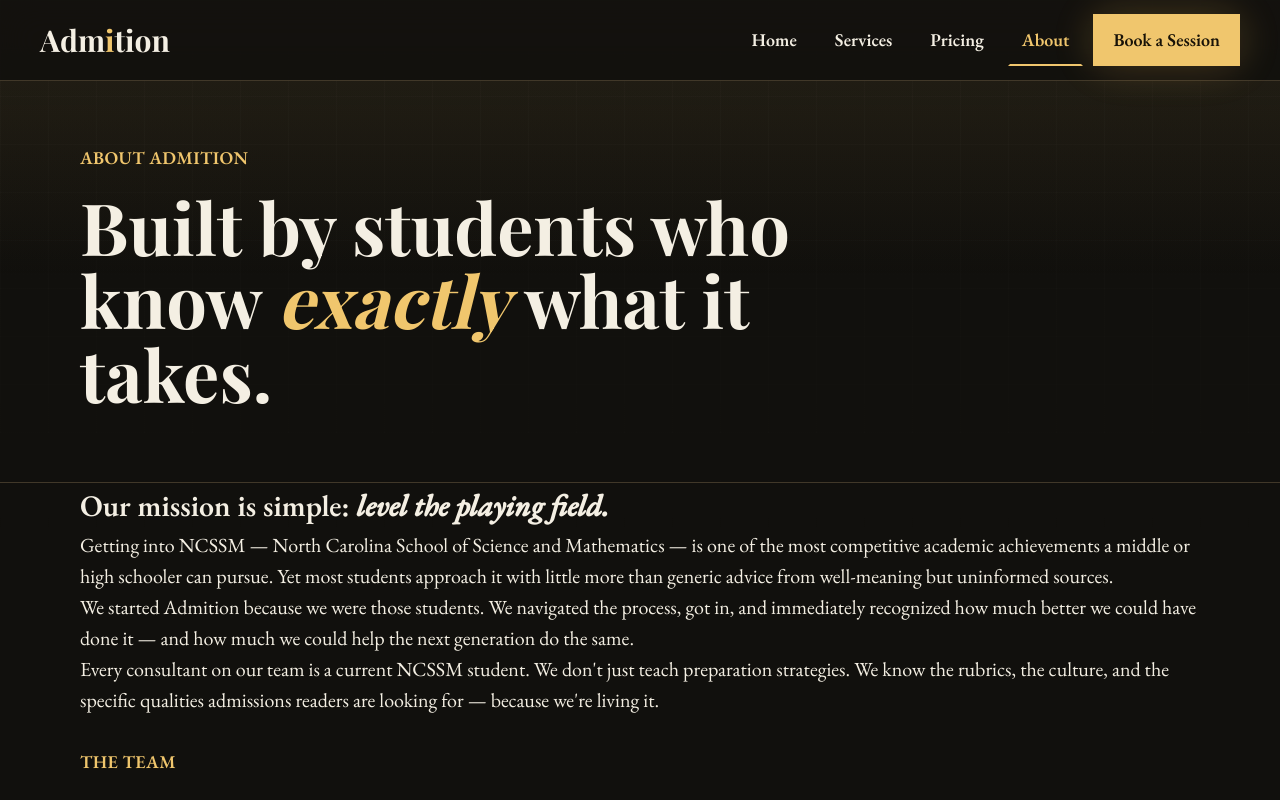
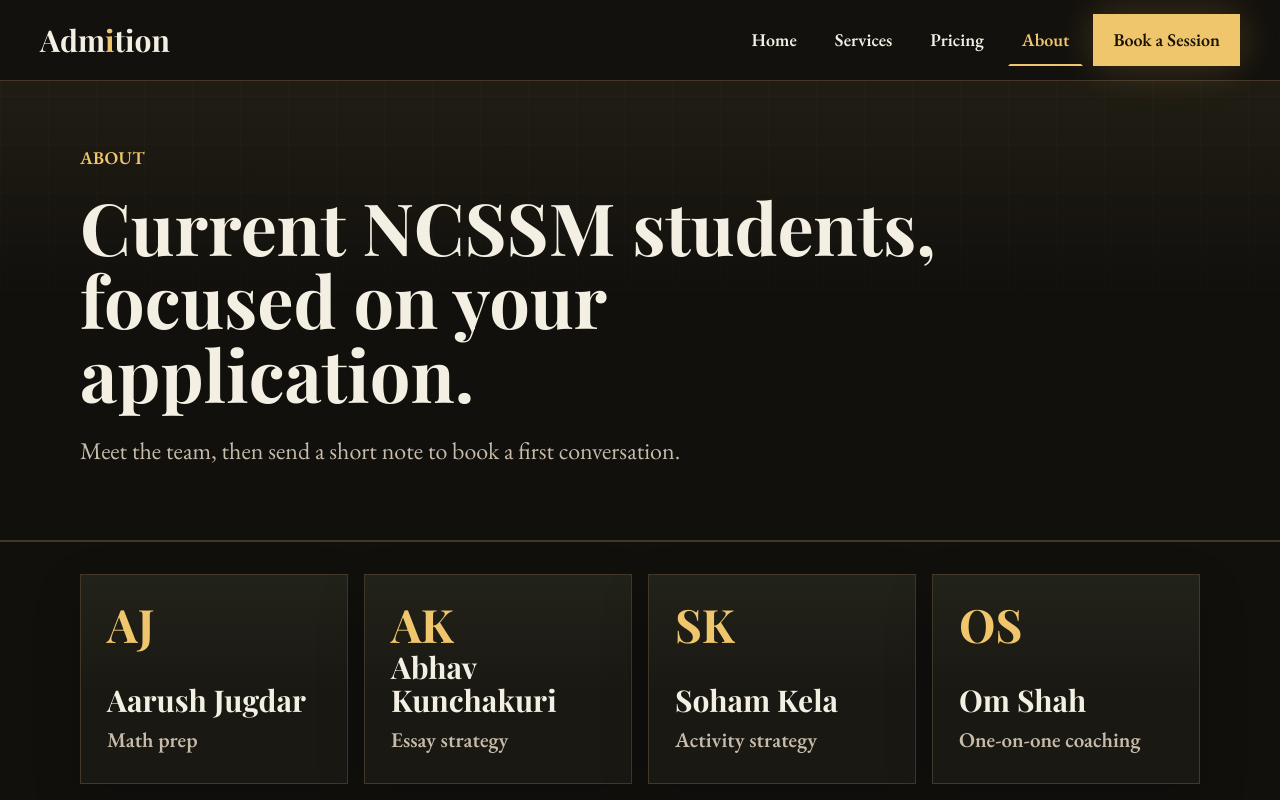
Before and after one commit to abhav24/Admition, a React (Vite) app: page / in a window 1280 px wide. Both pictures are taken after a click on the button "Contact the Team". Shown: the top 800 px of the page. Built offline with nearby package versions, Linux system fonts and the light colour scheme; a web font is replaced by a local one.

Commit message:
Redesign Admition site — AboutPage.jsx

```diff
--- a/src/pages/AboutPage.jsx
+++ b/src/pages/AboutPage.jsx
@@ -3,14 +3,14 @@ import useReveal from '../hooks/useReveal';
 import './AboutPage.css';
 
 const TEAM = [
-  { name: 'Aarush Jugdar',        role: 'Co-Founder', bio: 'Current NCSSM student with deep expertise in the math examination and application strategy.' },
-  { name: 'Abhav Kunchakuri',     role: 'Co-Founder', bio: 'Specializes in essay development and personal narrative, helping students find their authentic voice.' },
-  { name: 'Soham Kela',           role: 'Co-Founder', bio: 'Leads extracurricular strategy and academic positioning for prospective NCSSM applicants.' },
-  { name: 'Om Shah',              role: 'Co-Founder', bio: 'Focuses on one-on-one consulting and student coaching throughout the application journey.' },
+  { name: 'Aarush Jugdar', role: 'Math prep' },
+  { name: 'Abhav Kunchakuri', role: 'Essay strategy' },
+  { name: 'Soham Kela', role: 'Activity strategy' },
+  { name: 'Om Shah', role: 'One-on-one coaching' },
 ];
 
 function initials(name) {
-  return name.split(' ').map(w => w[0]).join('');
+  return name.split(' ').map((word) => word[0]).join('');
 }
 
 export default function AboutPage() {
@@ -18,8 +18,8 @@ export default function AboutPage() {
   const [form, setForm] = useState({ name: '', email: '', grade: '', message: '' });
   const [sent, setSent] = useState(false);
 
-  const handleSubmit = (e) => {
-    e.preventDefault();
+  const handleSubmit = (event) => {
+    event.preventDefault();
     setSent(true);
   };
 
@@ -27,101 +27,79 @@ export default function AboutPage() {
     <div className="page-enter">
       <section className="page-hero">
         <div className="container">
-          <div className="page-hero-label">About Admition</div>
-          <h1 className="page-headline reveal">
-            Built by students who know <em>exactly</em> what it takes.
-          </h1>
+          <div className="page-hero-label">About</div>
+          <h1 className="page-headline">Current NCSSM students, focused on your application.</h1>
+          <p className="page-sub">Meet the team, then send a short note to book a first conversation.</p>
         </div>
       </section>
 
-      {/* Mission */}
-      <div className="about-mission">
+      <section className="team-section section">
         <div className="container">
-          <div className="about-mission-inner">
-            <h2 className="about-mission-headline reveal">
-              Our mission is simple: <em>level the playing field.</em>
-            </h2>
-            <div className="about-mission-body reveal">
-              <p>
-                Getting into NCSSM — North Carolina School of Science and Mathematics — is one of the most competitive academic achievements a middle or high schooler can pursue. Yet most students approach it with little more than generic advice from well-meaning but uninformed sources.
-              </p>
-              <p>
-                We started Admition because we were those students. We navigated the process, got in, and immediately recognized how much better we could have done it — and how much we could help the next generation do the same.
-              </p>
-              <p>
-                Every consultant on our team is a current NCSSM student. We don't just teach preparation strategies. We know the rubrics, the culture, and the specific qualities admissions readers are looking for — because we're living it.
-              </p>
-            </div>
-          </div>
-        </div>
-      </div>
-
-      {/* Team */}
-      <section className="team-section">
-        <div className="container-wide">
-          <div className="section-label reveal">The Team</div>
-          <h2 className="section-headline reveal">
-            Four NCSSM students. <em style={{ fontStyle: 'italic', color: 'var(--green)' }}>One shared goal.</em>
-          </h2>
           <div className="team-grid">
-            {TEAM.map((m, i) => (
-              <div key={i} className={`team-card reveal reveal-delay-${i + 1}`}>
-                <div className="team-photo-placeholder">
-                  <div className="team-photo-initials">{initials(m.name)}</div>
-                  <div className="team-photo-note">headshot</div>
+            {TEAM.map((member) => (
+              <article className="team-card" key={member.name}>
+                <div className="team-initials" aria-hidden="true">{initials(member.name)}</div>
+                <div>
+                  <h2>{member.name}</h2>
+                  <p>{member.role}</p>
                 </div>
-                <div className="team-info">
-                  <div className="team-name">{m.name}</div>
-                  <div className="team-role">{m.role}</div>
-                  <p className="team-bio">{m.bio}</p>
-                </div>
-              </div>
+              </article>
             ))}
           </div>
         </div>
       </section>
 
-      {/* Contact */}
-      <section className="contact-section">
+      <section className="contact-section section">
         <div className="container">
           <div className="contact-inner">
             <div>
-              <div className="section-label reveal">Contact Us</div>
-              <h2 className="section-headline reveal" style={{ fontSize: 'clamp(28px, 3vw, 44px)' }}>
-                Start the conversation.
-              </h2>
-              <p className="reveal" style={{ marginTop: '20px', fontSize: '17px', color: 'var(--charcoal-3)', lineHeight: 1.75 }}>
-                Reach out to discuss which tier is right for your student, ask questions about our services, or book your first session.
-              </p>
-              <div className="contact-email-block reveal">
-                <div className="contact-email-label">Email</div>
-                <div className="contact-email">hello@admition.com</div>
-              </div>
+              <div className="section-label">Contact</div>
+              <h2>Book a first session.</h2>
+              <p>Tell us your grade and what kind of help you need. We will reply within 24-48 hours.</p>
+              <a className="contact-email" href="mailto:hello@admition.com">hello@admition.com</a>
             </div>
 
             <form onSubmit={handleSubmit}>
               {sent ? (
-                <div className="form-success">
-                  <div className="form-success-icon">✓</div>
-                  <div className="form-success-title">Message sent</div>
-                  <p className="form-success-sub">We'll be in touch within 24–48 hours.</p>
+                <div className="form-success" role="status">
+                  <h3>Message sent.</h3>
+                  <p>We will be in touch within 24-48 hours.</p>
                 </div>
               ) : (
                 <>
                   <div className="form-group">
-                    <label className="form-label">Full Name</label>
-                    <input className="form-input" type="text" placeholder="Your name"
-                      value={form.name} onChange={e => setForm({ ...form, name: e.target.value })} required />
+                    <label className="form-label" htmlFor="name">Full name</label>
+                    <input
+                      className="form-input"
+                      id="name"
+                      type="text"
+                      placeholder="Your name"
+                      value={form.name}
+                      onChange={(event) => setForm({ ...form, name: event.target.value })}
+                      required
+                    />
                   </div>
                   <div className="form-group">
-                    <label className="form-label">Email</label>
-                    <input className="form-input" type="email" placeholder="your@email.com"
-                      value={form.email} onChange={e => setForm({ ...form, email: e.target.value })} required />
+                    <label className="form-label" htmlFor="email">Email</label>
+                    <input
+                      className="form-input"
+                      id="email"
+                      type="email"
+                      placeholder="you@example.com"
+                      value={form.email}
+                      onChange={(event) => setForm({ ...form, email: event.target.value })}
+                      required
+                    />
                   </div>
                   <div className="form-group">
-                    <label className="form-label">Grade Level</label>
-                    <select className="form-select"
-                      value={form.grade} onChange={e => setForm({ ...form, grade: e.target.value })}>
+                    <label className="form-label" htmlFor="grade">Grade level</label>
+                    <select
+                      className="form-select"
+                      id="grade"
+                      value={form.grade}
+                      onChange={(event) => setForm({ ...form, grade: event.target.value })}
+                      required
+                    >
                       <option value="">Select grade</option>
                       <option>Grade 7</option>
                       <option>Grade 8</option>
@@ -130,14 +108,16 @@ export default function AboutPage() {
                     </select>
                   </div>
                   <div className="form-group">
-                    <label className="form-label">Message</label>
-                    <textarea className="form-textarea"
-                      placeholder="Tell us about your goals and what service you're interested in..."
-                      value={form.message} onChange={e => setForm({ ...form, message: e.target.value })} />
+                    <label className="form-label" htmlFor="message">What do you need help with?</label>
+                    <textarea
+                      className="form-textarea"
+                      id="message"
+                      placeholder="Essays, math prep, activities, tutoring, or a package question."
+                      value={form.message}
+                      onChange={(event) => setForm({ ...form, message: event.target.value })}
+                    />
                   </div>
-                  <button className="btn-primary" type="submit" style={{ marginTop: '8px' }}>
-                    Send Message
-                  </button>
+                  <button className="btn-primary" type="submit">Send Message</button>
                 </>
               )}
             </form>
```
